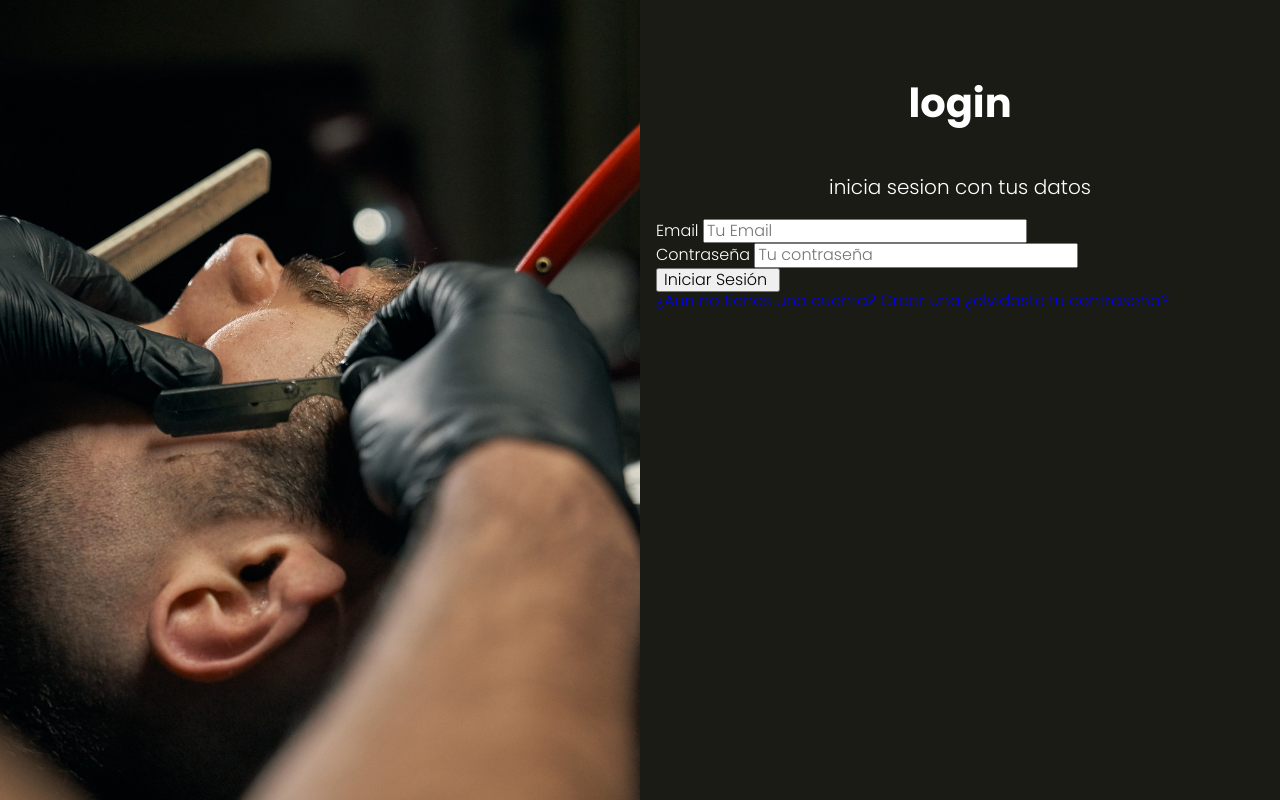
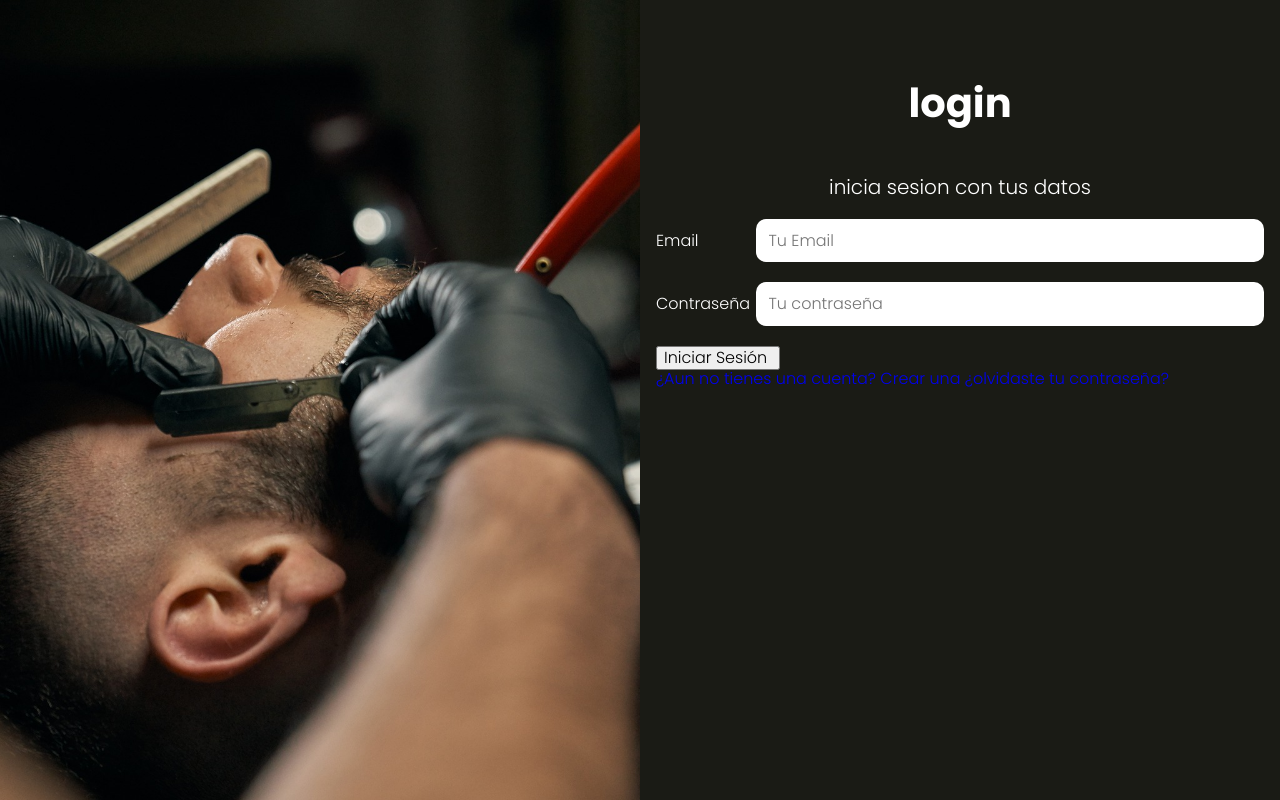
Before and after one commit to MarcosBenegas47/appsalon, a PHP site: template views/auth/login.php in a window 1280 px wide. Run offline with PHP 8.4, Linux system fonts and the light colour scheme; the template is opened without the code that fills it, so the values that code supplies are empty.

Commit message:
css formulario

```diff
--- a/src/scss/app.scss
+++ b/src/scss/app.scss
@@ -1,2 +1,3 @@
 @use 'base';
 @use 'layout';
+@use 'componentes';
--- /dev/null
+++ b/src/scss/componentes/_formulario.scss
@@ -0,0 +1,21 @@
+@use 'base/variables' as v;
+@use 'base/mixins' as m;
+
+
+.formulario{
+    width: 100%;
+}
+.campo{
+    display: flex;
+    margin-bottom: 2rem;
+    align-items: center;
+    label{
+        flex: 0 0 10rem;
+    }
+    input{
+        flex: 1;
+        border: none;
+        padding: calc(v.$separacion/4);
+        border-radius: 1rem;
+    }
+}
--- /dev/null
+++ b/src/scss/componentes/_index.scss
@@ -0,0 +1 @@
+@forward 'formulario';
```
Also changed, not shown: public/build/css/app.css, 1 other file.
